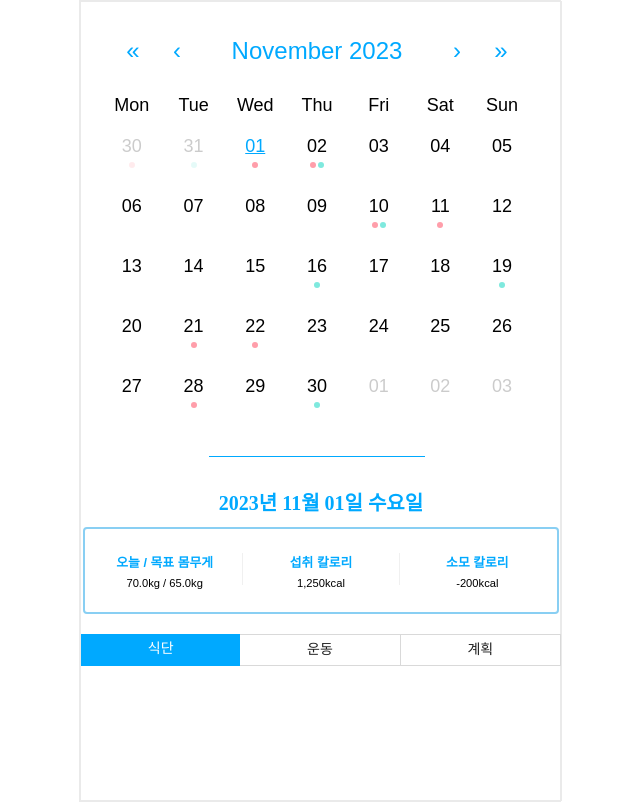
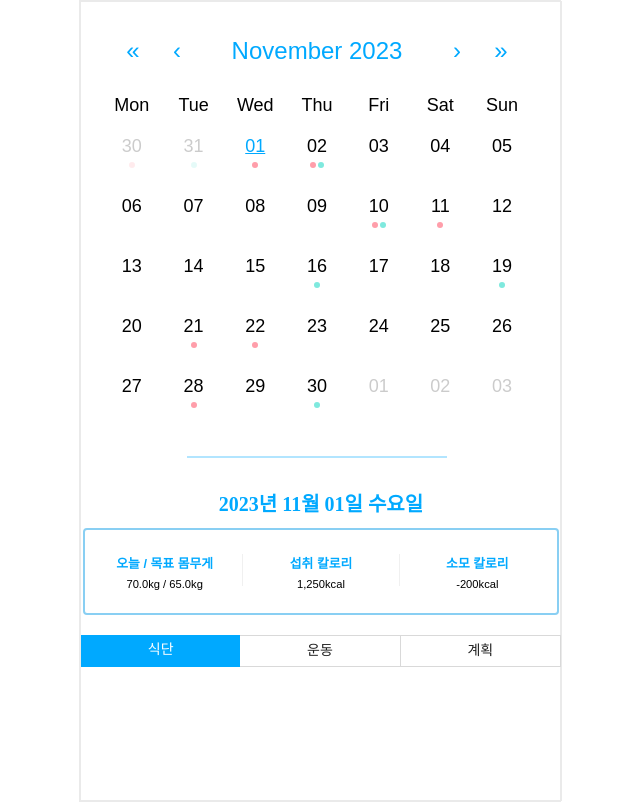
Before and after one commit to elice-cookcook/eatnfit, a React (Vite) app in the folder eatnfit-FE/: page /main in a window 1280 px wide. Shown: the whole page, without its empty margins (320-960 px from the left). Built offline with nearby package versions, Linux system fonts and the light colour scheme; a web font is replaced by a local one.

Commit message:
Design : modify line at calendar

```diff
--- a/eatnfit-FE/src/components/MainCalendar/styles.ts
+++ b/eatnfit-FE/src/components/MainCalendar/styles.ts
@@ -94,8 +94,9 @@ const DotWrapper = styled.div`
 `;
 
 const Line = styled.div`
-  border-top: 1px solid #00a9ff;
+  border-top: 2px solid #00a9ff;
   margin: 40px auto 0;
-  width: 50%;
+  width: 60%;
+  opacity: 0.3;
 `;
 export { CalendarWrapper, Dot, DotWrapper, Line };
```
